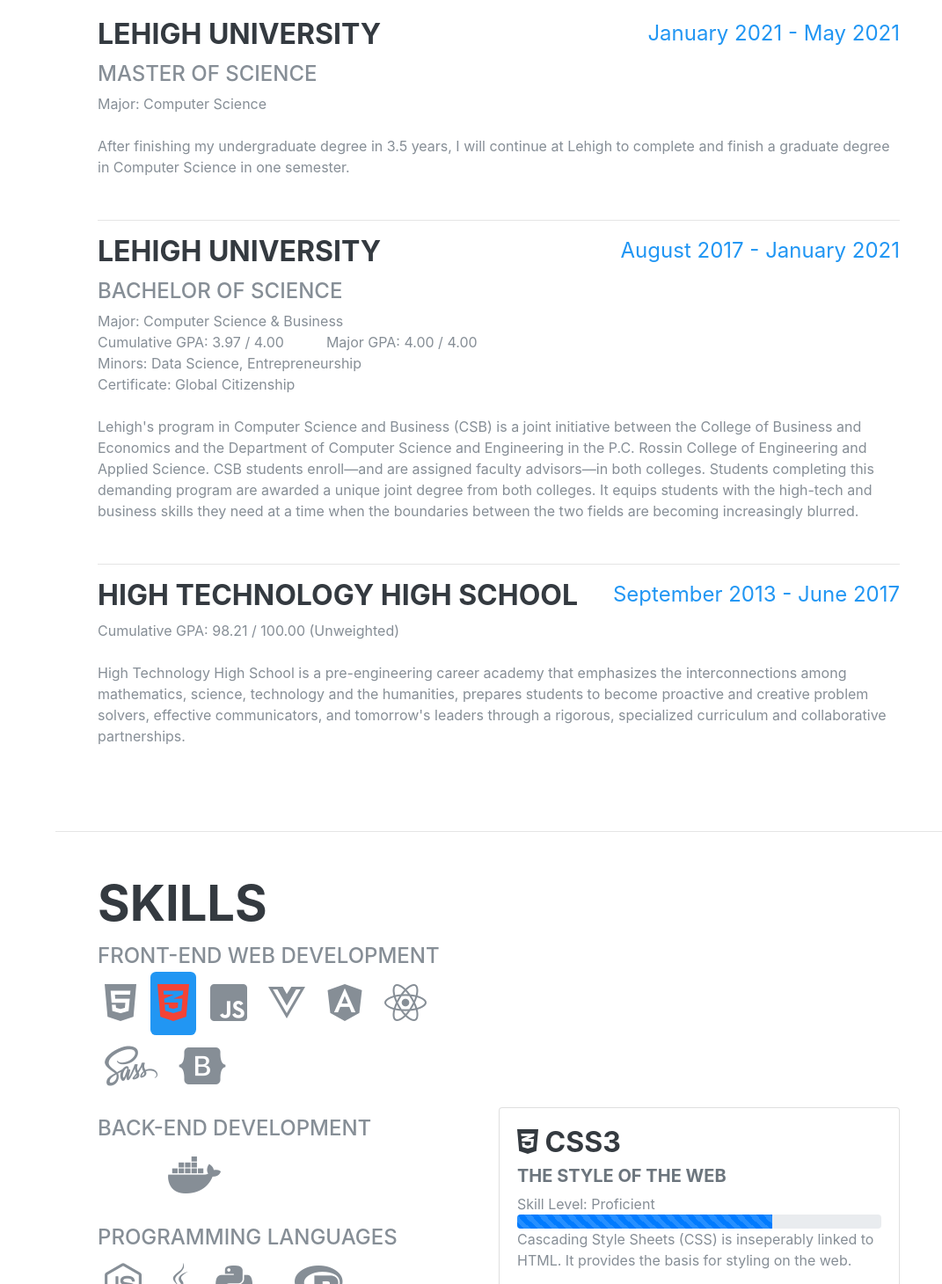
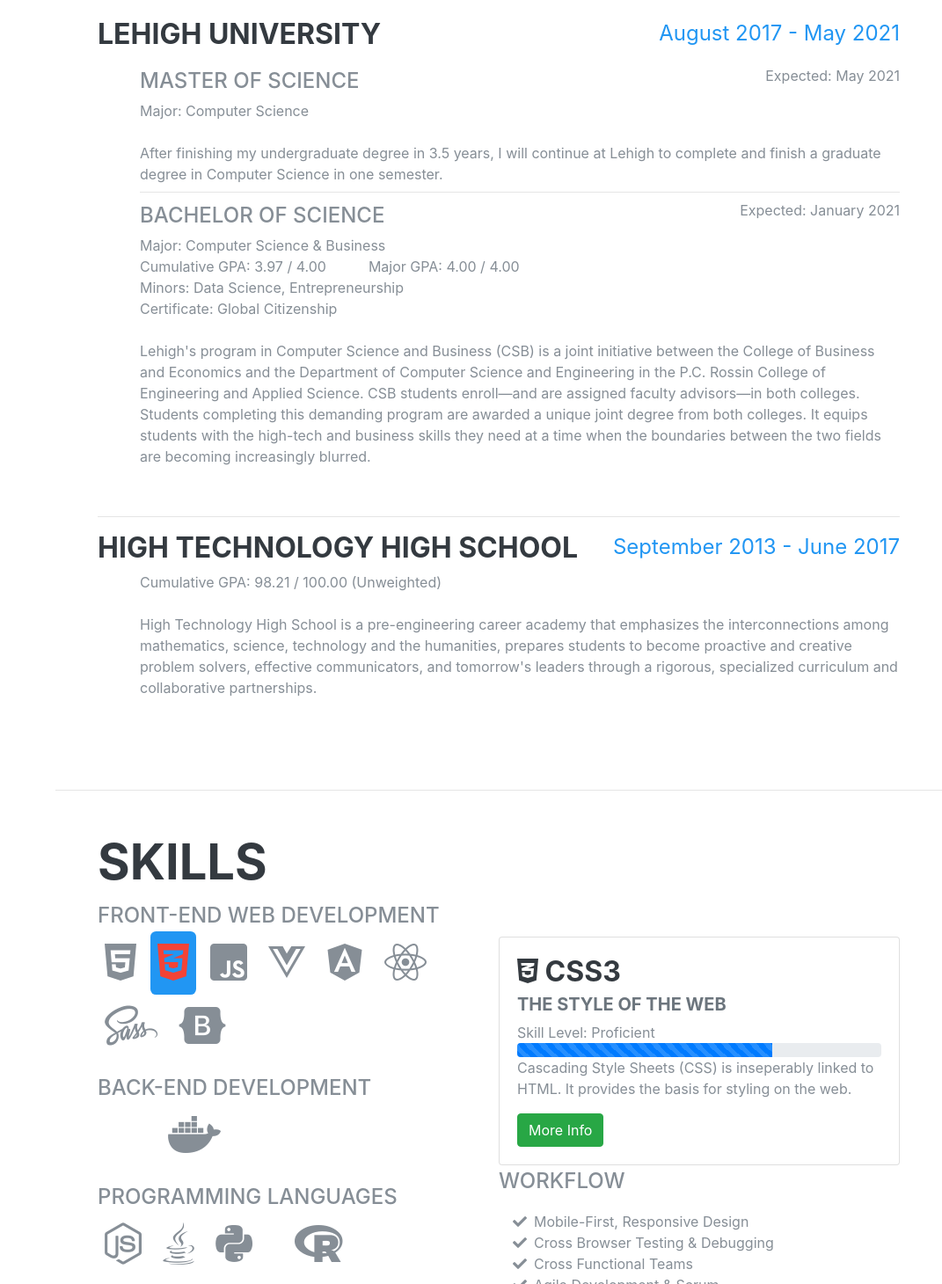
Before and after one commit to oag221/Procedural-Personal-Website-Alexandria-, a Vue app: page / in a window 1280 px wide. Shown: the part 1610-3070 px from the top of the page at 88% size, without its empty margins (209-1280 px from the left). Built offline with nearby package versions, Linux system fonts and the light colour scheme; some icons are missing; a web font is replaced by a local one.

Commit message:
Refactored education

```diff
--- a/config/config.json
+++ b/config/config.json
@@ -18,47 +18,62 @@
     },
     "bio": "I surround myself with people who are smarter than me to learn from them. I'm motivated and determined to always better myself, and I bring out the best in others because I know that brings out the best in me."
   },
-  "education": [{
+  "education": [
+    {
       "name": "Lehigh University",
+      "degrees": [
+        {
           "degree": "Master of Science",
-      "major": ["Computer Science"],
-      "startDate": "January 2021",
-      "endDate": "May 2021",
-      "description": [{
+          "expected": "May 2021",
+          "major": [ "Computer Science" ],
+          "description": [
+            {
               "text": "After finishing my undergraduate degree in 3.5 years, I will continue at Lehigh to complete and finish a graduate degree in Computer Science in one semester."
-      }]
+            }
+          ]
         },
         {
-      "name": "Lehigh University",
           "degree": "Bachelor of Science",
+          "expected": "January 2021",
           "major": ["Computer Science & Business"],
           "minor": ["Data Science", "Entrepreneurship"],
           "certificate": ["Global Citizenship"],
-      "startDate": "August 2017",
-      "endDate": "January 2021",
-      "description": [{
+          "description": [
+            {
               "text": "Lehigh's program in Computer Science and Business (CSB) is a joint initiative between the College of Business and Economics and the Department of Computer Science and Engineering in the P.C. Rossin College of Engineering and Applied Science. CSB students enroll—and are assigned faculty advisors—in both colleges. Students completing this demanding program are awarded a unique joint degree from both colleges. It equips students with the high-tech and business skills they need at a time when the boundaries between the two fields are becoming increasingly blurred."
-      }],
+            }
+          ],
           "gpa": {
             "cumulative": "3.97",
             "major": "4.00",
             "scale": "4.00"
           }
+        }
+      ],
+      "startDate": "August 2017",
+      "endDate": "May 2021"
     },
     {
       "name": "High Technology High School",
-      "startDate": "September 2013",
-      "endDate": "June 2017",
-      "description": [{
+      "degrees": [
+        {
+          "description": [
+            {
             "text": "High Technology High School is a pre-engineering career academy that emphasizes the interconnections among mathematics, science, technology and the humanities, prepares students to become proactive and creative problem solvers, effective communicators, and tomorrow's leaders through a rigorous, specialized curriculum and collaborative partnerships."
-      }],
+            }
+          ],
           "gpa": {
             "cumulative": "98.21",
             "scale": "100.00 (Unweighted)"
           }
         }
       ],
-  "experience": [{
+      "startDate": "September 2013",
+      "endDate": "June 2017"
+    }
+  ],
+  "experience": [
+    {
       "role": "Software Development Intern",
       "company": "OSIsoft, LLC.",
       "startDate": "June 2019",
@@ -74,9 +89,11 @@
       "company": "PwC Czech Republic",
       "startDate": "May 2019",
       "endDate": "June 2019",
-      "description": [{
+      "description": [
+        {
           "text": "After finishing my undergraduate degree in 3.5 years, I will continue at Lehigh to complete and finish a graduate degree in Computer Science in one semester."
-      }]
+        }
+      ]
     },
     {
       "role": "Engineering Intern",
@@ -97,7 +114,7 @@
         "description": "Like many other programmers, HTML was one of the first technologies I was exposed to. I find it as a phenomenal entry point for learning computer science, as it's a straightforward, visual representation of the power of computers - and serves as the underlying foundation for the internet.",
         "link": "https://getbootstrap.com",
         "subheading": "The structure of the web",
-        "progress": "50",
+        "progress": "70",
         "level": "Proficient"
       },
       {
@@ -125,17 +142,17 @@
         "icon": "fab fa-vuejs",
         "description": "Vue is a front-end framework for managing application state.",
         "subheading": "Micro-management",
-        "progress": "50",
-        "level": "Comfortable"
+        "progress": "60",
+        "level": "Proficient"
       },
       {
         "id": "Angular",
         "title": "Angular",
         "icon": "fab fa-angular",
         "description": "Angular is a front-end framework for managing application state.",
-        "subheading": "Grow scale, not complexity",
-        "progress": "50",
-        "level": "Comfortable"
+        "subheading": "Grow in scale, not complexity",
+        "progress": "60",
+        "level": "Proficient"
       },
       {
         "id": "React",
@@ -168,9 +185,9 @@
         "id": "Mongo",
         "title": "MongoDB",
         "icon": "devicon-mongodb-plain",
-        "description": "Bootstrap is a front-end library for easily creating beautiful, intuitive components.",
-        "subheading": "Pick yourself up",
-        "progress": "40",
+        "description": "MongoDB is a non-relational database system.",
+        "subheading": "Don't Let Structure Hold You Back",
+        "progress": "50",
         "level": "Familiar"
       },
       {
@@ -178,7 +195,7 @@
         "title": "Oracle DB",
         "icon": "devicon-oracle-plain",
         "description": "Bootstrap is a front-end library for easily creating beautiful, intuitive components.",
-        "subheading": "Pick yourself up",
+        "subheading": "Enterprise SQL",
         "progress": "40",
         "level": "Familiar"
       },
@@ -187,7 +204,7 @@
         "title": "PostgreSQL",
         "icon": "devicon-postgresql-plain",
         "description": "Bootstrap is a front-end library for easily creating beautiful, intuitive components.",
-        "subheading": "Pick yourself up",
+        "subheading": "Relational Data",
         "progress": "40",
         "level": "Familiar"
       },
@@ -196,7 +213,7 @@
         "title": "Docker",
         "icon": "fab fa-docker",
         "description": "Bootstrap is a front-end library for easily creating beautiful, intuitive components.",
-        "subheading": "Pick yourself up",
+        "subheading": "Containerize & ship",
         "progress": "40",
         "level": "Familiar"
       },
@@ -205,7 +222,7 @@
         "title": "Express",
         "icon": "devicon-express-original",
         "description": "Bootstrap is a front-end library for easily creating beautiful, intuitive components.",
-        "subheading": "Pick yourself up",
+        "subheading": "spin up servers fast",
         "progress": "40",
         "level": "Familiar"
       },
@@ -214,7 +231,7 @@
         "title": "Meteor",
         "icon": "devicon-meteor-plain",
         "description": "Bootstrap is a front-end library for easily creating beautiful, intuitive components.",
-        "subheading": "Pick yourself up",
+        "subheading": "Focus on the business logic",
         "progress": "40",
         "level": "Familiar"
       },
@@ -223,9 +240,9 @@
         "title": "NodeJS",
         "icon": "fab fa-node-js",
         "description": "Bootstrap is a front-end library for easily creating beautiful, intuitive components.",
-        "subheading": "Pick yourself up",
-        "progress": "40",
-        "level": "Familiar"
+        "subheading": "fullstack in one language",
+        "progress": "80",
+        "level": "Proficient"
       },
       {
         "id": "Java",
@@ -233,17 +250,17 @@
         "icon": "fab fa-java",
         "description": "Bootstrap is a front-end library for easily creating beautiful, intuitive components.",
         "subheading": "Pick yourself up",
-        "progress": "40",
-        "level": "Familiar"
+        "progress": "70",
+        "level": "Proficient"
       },
       {
         "id": "Python",
         "title": "Python",
         "icon": "fab fa-python",
         "description": "Bootstrap is a front-end library for easily creating beautiful, intuitive components.",
-        "subheading": "Pick yourself up",
-        "progress": "40",
-        "level": "Familiar"
+        "subheading": "Simpled but powerful",
+        "progress": "60",
+        "level": "Proficient"
       },
       {
         "id": "Typescript",
@@ -251,15 +268,15 @@
         "icon": "devicon-typescript-plain",
         "description": "Bootstrap is a front-end library for easily creating beautiful, intuitive components.",
         "subheading": "Pick yourself up",
-        "progress": "40",
-        "level": "Familiar"
+        "progress": "60",
+        "level": "Proficient"
       },
       {
         "id": "R",
         "title": "R",
         "icon": "fab fa-r-project",
         "description": "Bootstrap is a front-end library for easily creating beautiful, intuitive components.",
-        "subheading": "Pick yourself up",
+        "subheading": "Data is Power",
         "progress": "40",
         "level": "Familiar"
       },
@@ -268,7 +285,7 @@
         "title": "C++",
         "icon": "devicon-cplusplus-plain",
         "description": "Bootstrap is a front-end library for easily creating beautiful, intuitive components.",
-        "subheading": "Pick yourself up",
+        "subheading": "Fast, rutless, and efficient",
         "progress": "40",
         "level": "Familiar"
       },
@@ -277,7 +294,7 @@
         "title": "C",
         "icon": "devicon-c-plain",
         "description": "Bootstrap is a front-end library for easily creating beautiful, intuitive components.",
-        "subheading": "Pick yourself up",
+        "subheading": "Fast, ruthless, and efficient",
         "progress": "40",
         "level": "Familiar"
       },
@@ -286,18 +303,18 @@
         "title": "Git",
         "icon": "fab fa-git-alt",
         "description": "Bootstrap is a front-end library for easily creating beautiful, intuitive components.",
-        "subheading": "Pick yourself up",
-        "progress": "40",
-        "level": "Familiar"
+        "subheading": "Branch into something new",
+        "progress": "70",
+        "level": "Proficient"
       },
       {
         "id": "Slack",
         "title": "Slack",
         "icon": "fab fa-slack",
         "description": "Bootstrap is a front-end library for easily creating beautiful, intuitive components.",
-        "subheading": "Pick yourself up",
-        "progress": "40",
-        "level": "Familiar"
+        "subheading": "Manage the workspace",
+        "progress": "70",
+        "level": "Proficient"
       },
       {
         "id": "Trello",
@@ -305,29 +322,30 @@
         "icon": "devicon-trello-plain",
         "description": "Bootstrap is a front-end library for easily creating beautiful, intuitive components.",
         "subheading": "Pick yourself up",
-        "progress": "40",
-        "level": "Familiar"
+        "progress": "90",
+        "level": "Proficient"
       },
       {
         "id": "StackOverflow",
         "title": "Stack Overflow",
         "icon": "fab fa-stack-overflow",
         "description": "Bootstrap is a front-end library for easily creating beautiful, intuitive components.",
-        "subheading": "Pick yourself up",
-        "progress": "40",
-        "level": "Familiar"
+        "subheading": "The almanac of errors",
+        "progress": "90",
+        "level": "Proficient"
       },
       {
         "id": "VisualStudio",
         "title": "Visual Studio",
         "icon": "devicon-visualstudio-plain",
         "description": "Bootstrap is a front-end library for easily creating beautiful, intuitive components.",
-        "subheading": "Pick yourself up",
-        "progress": "40",
-        "level": "Familiar"
+        "subheading": "Worry about development, not your environment",
+        "progress": "90",
+        "level": "Proficient"
       }
     ],
-    "skillsets": [{
+    "skillsets": [
+      {
         "title": "Front-end Web Development",
         "skills": ["HTML", "CSS", "JS", "Vue", "Angular", "React", "Sass", "Bootstrap"]
       },
--- a/src/App.vue
+++ b/src/App.vue
@@ -11,7 +11,7 @@
       <hr class="m-0" />
       <SkillsComponent v-bind:Skills="config.skills" />
       <hr class="m-0" />
-      <InterestsComponent/>
+      <InterestsComponent v-bind:Interests="config.interests"/>
       <hr class="m-0" />
       <AwardsComponent/>
     </div>
--- a/src/components/About/AboutComponent.vue
+++ b/src/components/About/AboutComponent.vue
@@ -1,7 +1,7 @@
 <template>
   <section class="resume-section p-3 p-lg-5 d-flex align-items-center" id="about">
     <div class="w-100">
-      <h1 class="mb-0">
+      <h1 class="mb-0 name">
         {{About.firstName}}
         <span class="text-primary">{{About.lastName}}</span>
       </h1>
--- a/src/components/Education/EducationContent.vue
+++ b/src/components/Education/EducationContent.vue
@@ -7,27 +7,13 @@
           <span class="text-primary">{{education.startDate}} - {{education.endDate}}</span>
         </span>
       </div>
-      <div class="subheading mb-1" v-if="education.degree">{{education.degree}}</div>
-      <div class="detail-attributes">
-        <EducationMajor v-if="education.major" :Major="education.major"/>
-        <EducationGPA v-if="education.gpa" :GPA="education.gpa"/>
-        <EducationMinor v-if="education.minor" :Minor="education.minor"/>
-        <EducationCertificate v-if="education.certificate" :Certificate="education.certificate"/>
-      </div>
-      <div
-        class="mt-4"
-        v-for="(descParagraphh, educationIdx) in education.description"
-        v-bind:key="'EducationList' + index + 'Description' + educationIdx"
-      >{{descParagraphh.text}}</div>
+        <EducationDegree v-if="education.degrees" :Degrees="education.degrees" />
     </div>
   </div>
 </template>
 
 <script lang="ts">
-import EducationMajor from './EducationMajor.vue';
-import EducationMinor from './EducationMinor.vue';
-import EducationCertificate from './EducationCertificate.vue';
-import EducationGPA from './EducationGPA.vue';
+import EducationDegree from './EducationDegree.vue';
 
 export default {
   name: "EducationContent",
@@ -36,10 +22,7 @@
     index: Number
   },
   components: {
-    EducationMajor,
-    EducationMinor,
-    EducationCertificate,
-    EducationGPA
+    EducationDegree
   }
 }
 </script>
@@ -62,9 +45,4 @@
 .school-date {
   font-size: 1.5rem;
 }
-
-.detail-attributes {
-  display: flex;
-  flex-direction: column;
-}
 </style>
--- /dev/null
+++ b/src/components/Education/EducationDegree.vue
@@ -0,0 +1,60 @@
+<template>
+  <div class="degree-container ml-5">
+    <div v-for="(degree, index) in Degrees" v-bind:key="index">
+      <div v-if="degree.degree" class="degree-header mb-1 mt-2">
+        <span class="degree subheading">{{degree.degree}}</span>
+        <span class="expected-date">Expected: {{degree.expected}}</span>
+      </div>
+
+      <div class="detail-attributes mb-2">
+        <EducationMajor v-if="degree.major" :Major="degree.major"/>
+        <EducationGPA v-if="degree.gpa" :GPA="degree.gpa"/>
+        <EducationMinor v-if="degree.minor" :Minor="degree.minor"/>
+        <EducationCertificate v-if="degree.certificate" :Certificate="degree.certificate"/>
+        <div
+          class="mt-4"
+          v-for="(descParagraphh, degreeIdx) in degree.description"
+          v-bind:key="'EducationList' + index + 'Description' + degreeIdx"
+        >{{descParagraphh.text}}</div>
+      </div>
+      <hr v-if="index !== Degrees.length - 1" class="m-0" />
+    </div>
+  </div>
+
+</template>
+
+<script lang="ts">
+import EducationMajor from './EducationMajor.vue';
+import EducationMinor from './EducationMinor.vue';
+import EducationCertificate from './EducationCertificate.vue';
+import EducationGPA from './EducationGPA.vue';
+
+export default {
+  name: "EducationDegree",
+  props: {
+    Degrees: Array
+  },
+  components: {
+    EducationMajor,
+    EducationMinor,
+    EducationCertificate,
+    EducationGPA
+  }
+};
+</script>
+
+<style scoped lang="scss">
+.detail-attributes {
+  display: flex;
+  flex-direction: column;
+}
+
+.degree-header {
+  display: flex;
+  justify-content: space-between;
+}
+
+.expected-date {
+  justify-self: flex-end;
+}
+</style>
--- a/src/components/Skills/SkillsComponent.vue
+++ b/src/components/Skills/SkillsComponent.vue
@@ -7,6 +7,9 @@
         <SkillsSkillset :skillset="skillset" :activeIndex="activeIndex" @toggleActivated="setActiveIndex" />
       </div>
 
+    </div>
+    <div class="w-50">
+      <SkillsCard :skill="Skills.catalog[activeIndex]"/>
       <div class="subheading mb-3">Workflow</div>
       <ul class="fa-ul mb-0">
         <li>
@@ -26,9 +29,6 @@
           Agile Development &amp; Scrum
         </li>
       </ul>
-    </div>
-    <div class="w-50">
-      <SkillsCard :skill="Skills.catalog[activeIndex]"/>
     </div>
   </section>
 </template>
```
Lines whose indentation alone changed are shown as unchanged.
